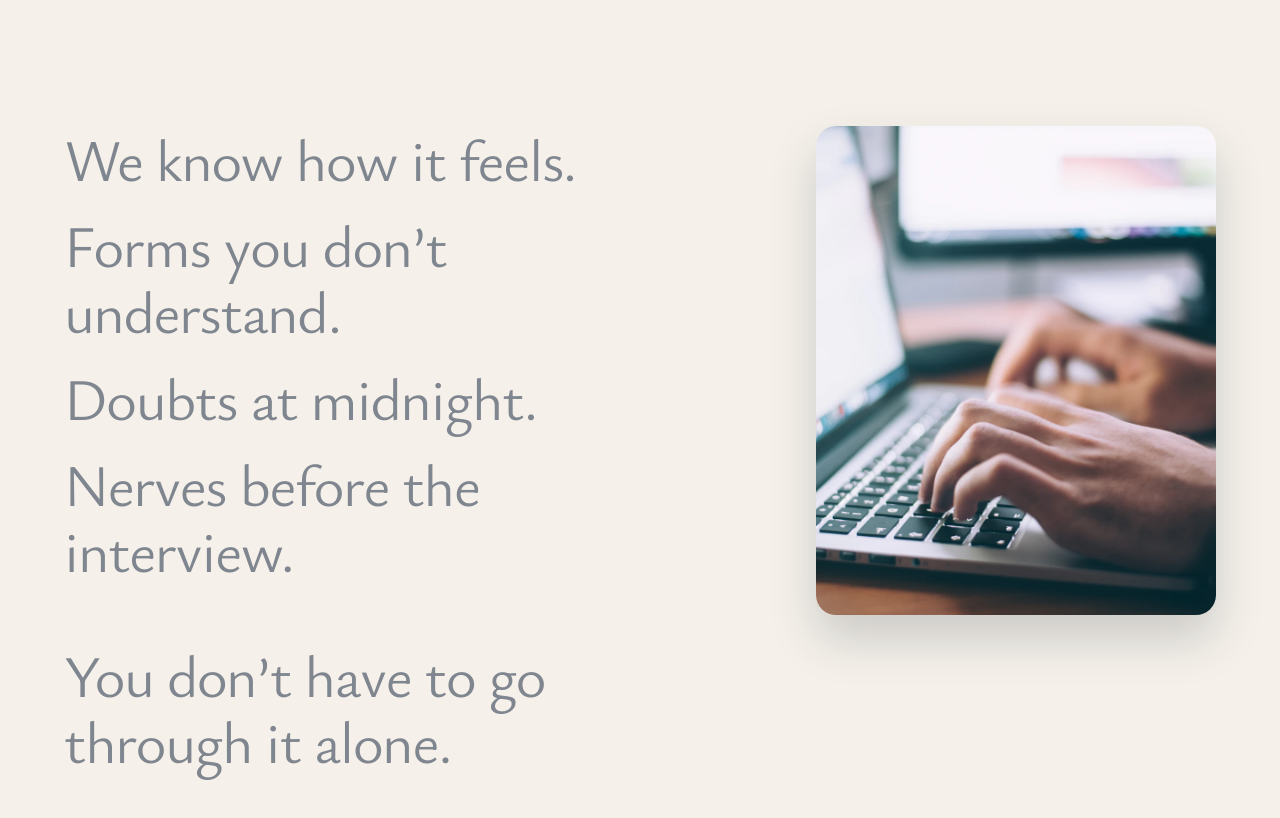
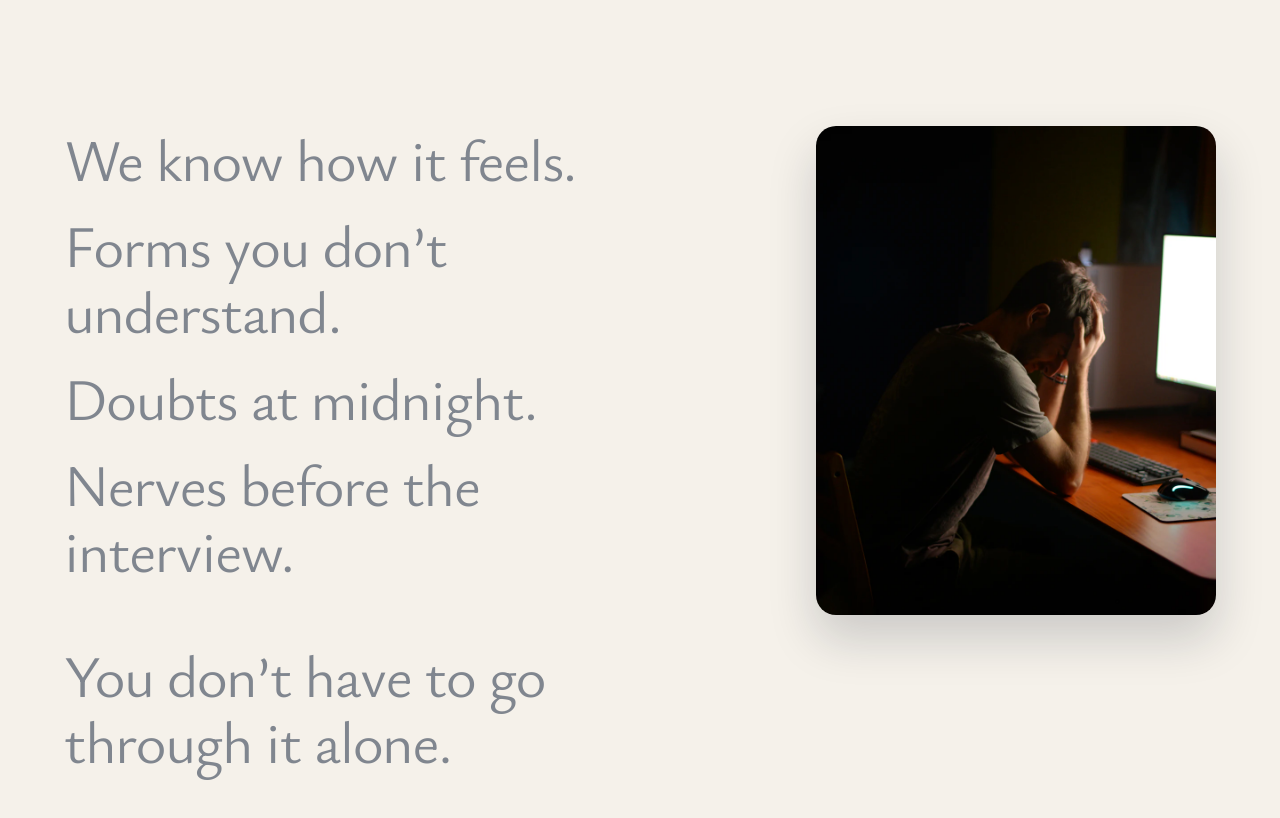
Before and after one commit to Panter15/visa-agency-fe, an Angular app in the folder visa-agency/: page / in a window 1280 px wide. Shown: the part 860-1678 px from the top of the page. Built offline with nearby package versions, Linux system fonts and the light colour scheme; no server answers.

Commit message:
Story photo: an overwhelmed man at his screen at midnight
The laptop-typing photo was neutral; this one shows the frustration
the lines describe (forms you don't understand, doubts at midnight).

```diff
--- a/visa-agency/src/app/features/story/story.html
+++ b/visa-agency/src/app/features/story/story.html
@@ -7,5 +7,5 @@
         }
     </div>
 
-    <img class="visual photo" src="images/story-laptop.webp" width="900" height="1100" loading="lazy" [alt]="t().story.visual" />
+    <img class="visual photo" src="images/story-night.webp" width="900" height="1100" loading="lazy" [alt]="t().story.visual" />
 </section>
--- a/visa-agency/src/app/shared/i18n/copy.ts
+++ b/visa-agency/src/app/shared/i18n/copy.ts
@@ -31,7 +31,7 @@ const es = {
       'Nervios antes de la entrevista.',
       'No tienes que vivirlo solo.',
     ],
-    visual: 'Manos escribiendo en una laptop, llenando un formulario en línea',
+    visual: 'Un hombre agobiado frente a la pantalla de su computadora, a medianoche',
   },
   journey: {
     title: 'Cinco pasos. Una sola compañía.',
@@ -221,7 +221,7 @@ const en: Copy = {
       'Nerves before the interview.',
       'You don’t have to go through it alone.',
     ],
-    visual: 'Hands typing on a laptop, filling in an online form',
+    visual: 'A man overwhelmed in front of his computer screen at midnight',
   },
   journey: {
     title: 'Five steps. One companion.',
```
Also changed, not shown: visa-agency/public/images/CREDITS.md (+1 -1 lines), visa-agency/public/images/story-laptop.webp (deleted), visa-agency/public/images/story-night.webp (added).
